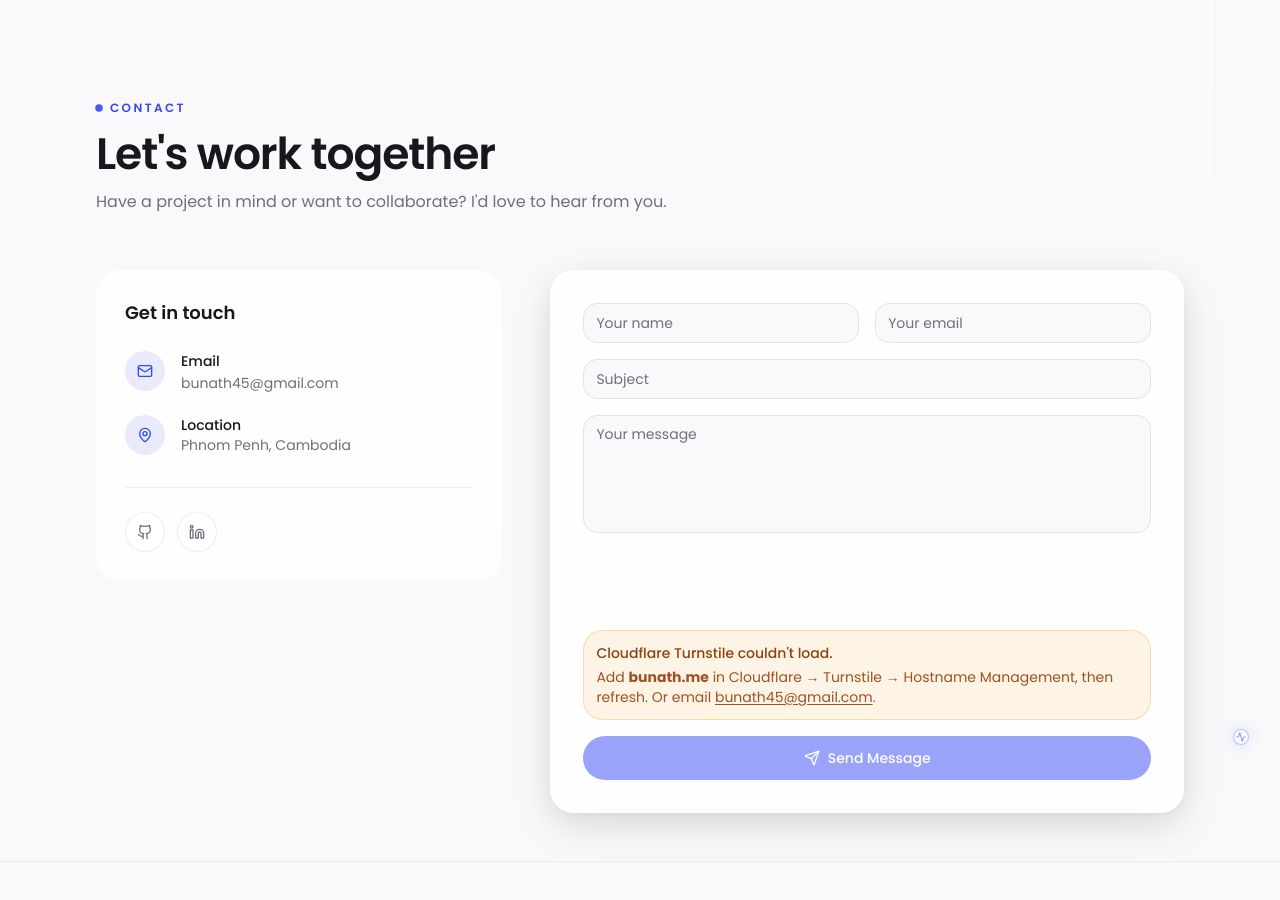
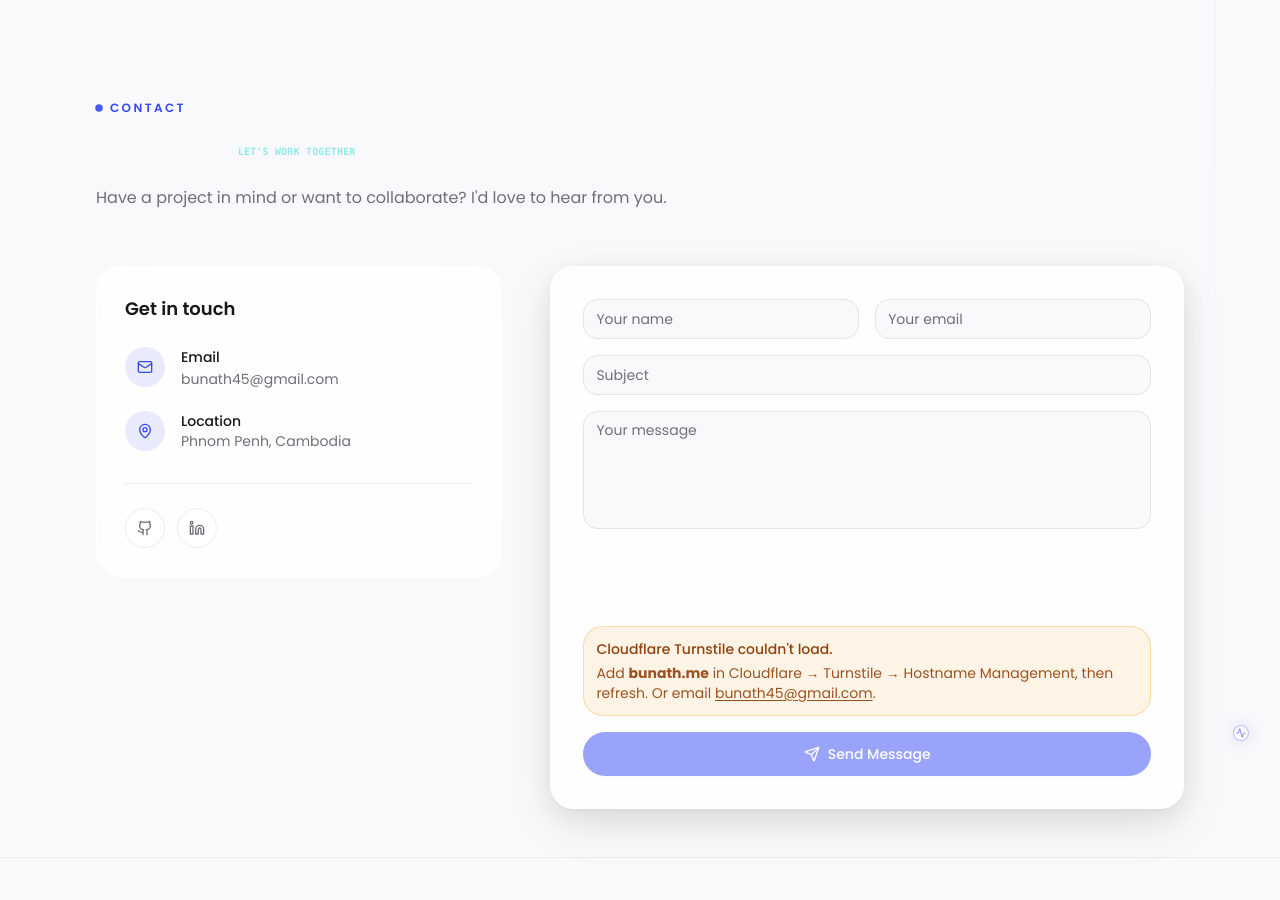
Before and after one commit to BunathPheng/portfolio, a Next.js app: page / in a window 1280 px wide. Shown: the part 8360-9260 px from the top of the page. Built offline with nearby package versions, Linux system fonts and the light colour scheme; no server answers.

Commit message:
Apply ASCII ripple to contact heading
Use the existing local ripple component for the Contact section title while preserving semantic heading markup and accessible text.\n\nCo-authored-by: Copilot <223556219+Copilot@users.noreply.github.com>

```diff
--- a/components/contact.tsx
+++ b/components/contact.tsx
@@ -187,6 +187,7 @@ export default function Contact() {
           label="Contact"
           title="Let's work together"
           description="Have a project in mind or want to collaborate? I'd love to hear from you."
+          rippleTitle
         />
 
         <div className="grid gap-8 lg:grid-cols-5 lg:gap-12">
--- a/components/section-header.tsx
+++ b/components/section-header.tsx
@@ -1,6 +1,7 @@
 "use client"
 
 import { motion, type Variants } from "framer-motion"
+import { AsciiRipple } from "@/components/ui/ascii-ripple"
 
 const fadeUp: Variants = {
   hidden: { opacity: 0, y: 24 },
@@ -34,9 +35,16 @@ type SectionHeaderProps = {
   title: string
   description?: string
   align?: "left" | "center"
+  rippleTitle?: boolean
 }
 
-export function SectionHeader({ label, title, description, align = "left" }: SectionHeaderProps) {
+export function SectionHeader({
+  label,
+  title,
+  description,
+  align = "left",
+  rippleTitle = false,
+}: SectionHeaderProps) {
   return (
     <FadeIn className={`section-header-spacing space-y-3 sm:space-y-4 ${align === "center" ? "text-center" : ""}`}>
       <p className="section-label">
@@ -47,7 +55,17 @@ export function SectionHeader({ label, title, description, align = "left" }: Sec
         />
         {label}
       </p>
-      <h2 className="section-title">{title}</h2>
+      <h2 className="section-title">
+        {rippleTitle ? (
+          <AsciiRipple
+            text={title.toUpperCase()}
+            ariaLabel={title}
+            className={align === "center" ? "mx-auto" : ""}
+          />
+        ) : (
+          title
+        )}
+      </h2>
       {description && (
         <p
           className={`max-w-2xl text-sm leading-relaxed text-muted-foreground sm:text-base ${align === "center" ? "mx-auto" : ""}`}
```
